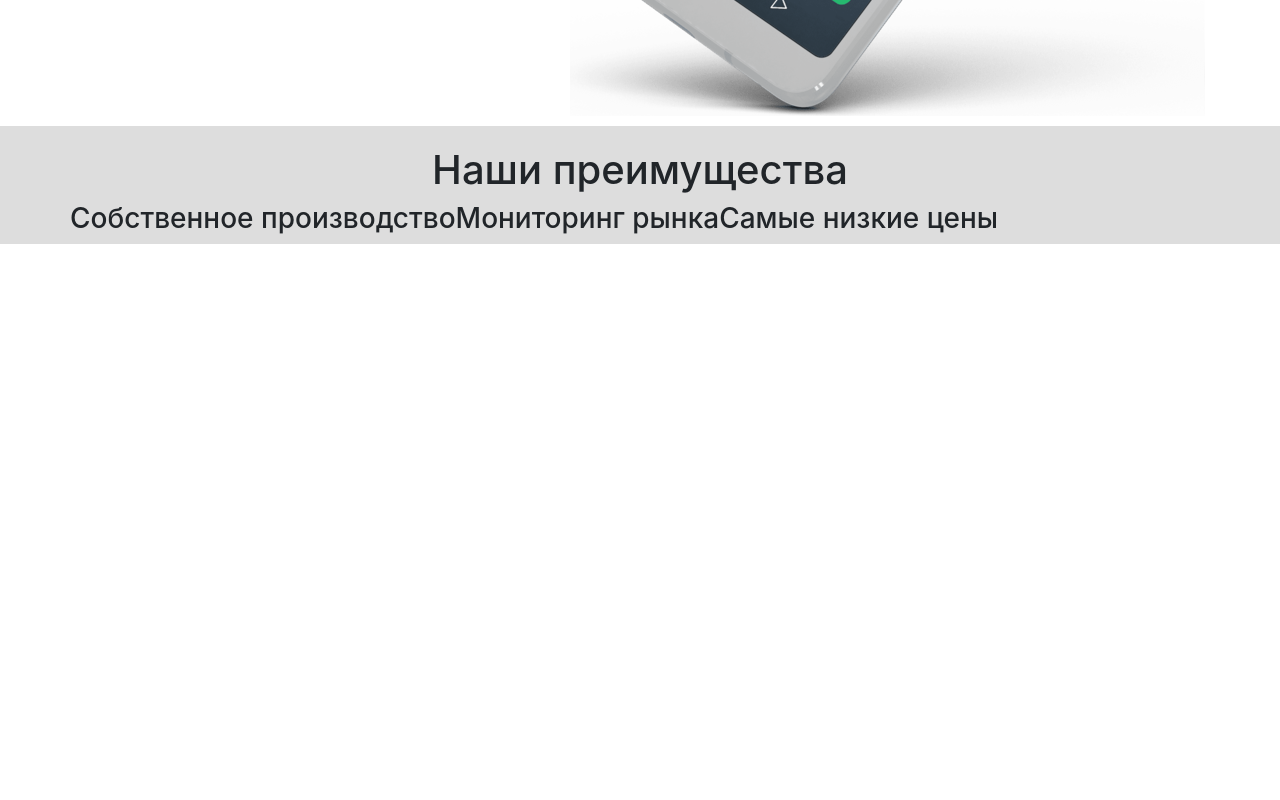
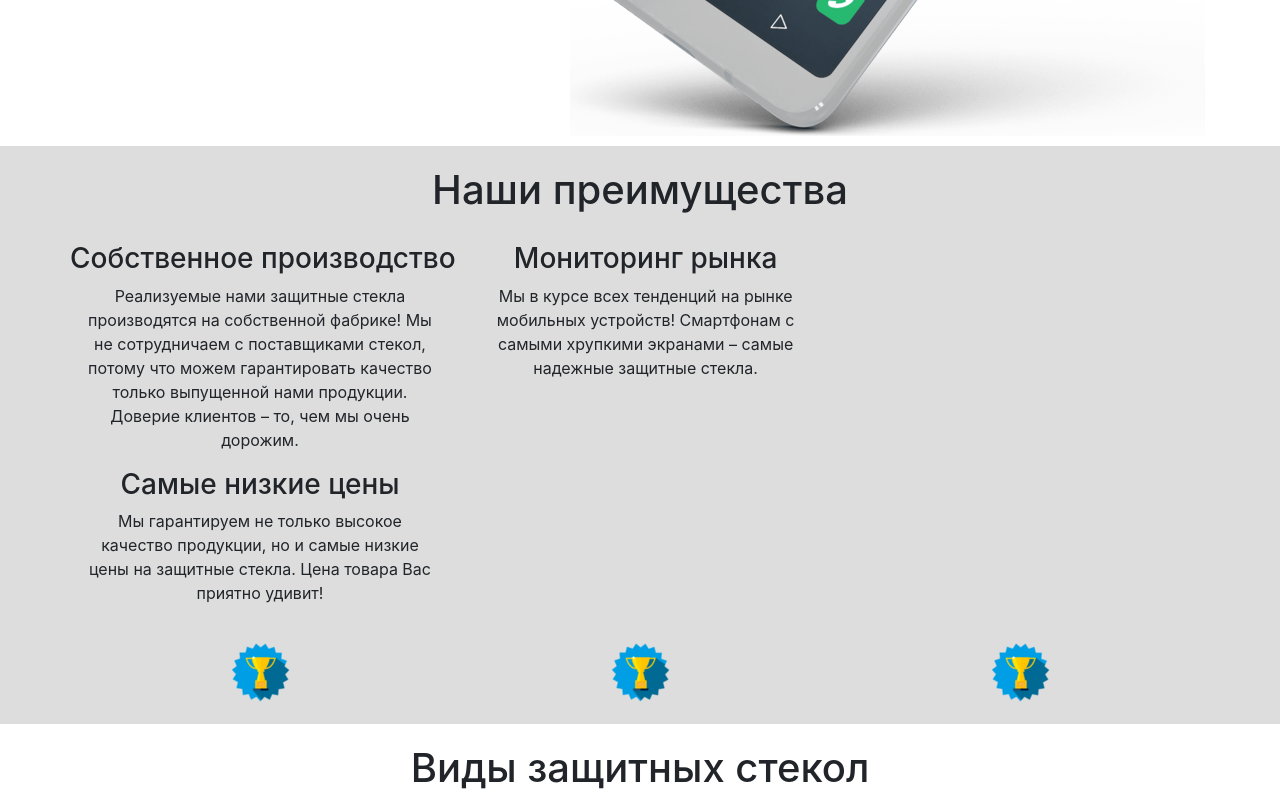
Before and after one commit to Kmiyh/glasstech, a Vue app: page / in a window 1280 px wide. Shown: the part 1418-2218 px from the top of the page. Before the commit the page ends 1662 px from the top, so only its background shows below. Built offline with nearby package versions, Linux system fonts and the light colour scheme.

Commit message:
add icons

```diff
--- a/src/components/Main.vue
+++ b/src/components/Main.vue
@@ -21,17 +21,36 @@
       <section class="gray">
         <div class="container">
           <h1>{{second}}</h1>
-          <div id="advantages" class="row centered">
+          <div class="row">
             <div>
               <h3>{{sf}}</h3>
+              <p>{{sff}}</p>
             </div>
             <div>
               <h3>{{ss}}</h3>
+              <p>{{ssf}}</p>
             </div>
             <div>
               <h3>{{st}}</h3>
+              <p>{{stf}}</p>
             </div>
           </div>
+          <div class="row">
+            <div class="ico">
+              <img src="../../static/image/cup.png" />
+            </div>
+            <div class="ico">
+              <img src="../../static/image/cup.png" />
+            </div>
+            <div class="ico">
+              <img src="../../static/image/cup.png" />
+            </div>
+          </div>
+        </div>
+      </section>
+      <section>
+        <div class="container">
+          <h1>{{third}}</h1>
         </div>
       </section>
     </main>
@@ -69,6 +88,23 @@ export default {
 </script>
 
 <style scoped>
+.ico {
+  width: 380px;
+}
+img {
+  padding-bottom: 20px;
+}
+h1 {
+  padding-top: 20px;
+}
+p {
+  width: 380px;
+  padding-right: 10px;
+  padding-left: 10px;
+}
+.row {
+  padding-top: 20px;
+}
 #image {
   background-image: url("../../static/image/main.jpg");
   background-position: center;
@@ -83,7 +119,6 @@ export default {
 }
 .container {
   text-align: center;
-  padding-top: 20px;
 }
 .gray {
   background-color: #dddddd;
```
Also changed, not shown: static/image/cup.png.
